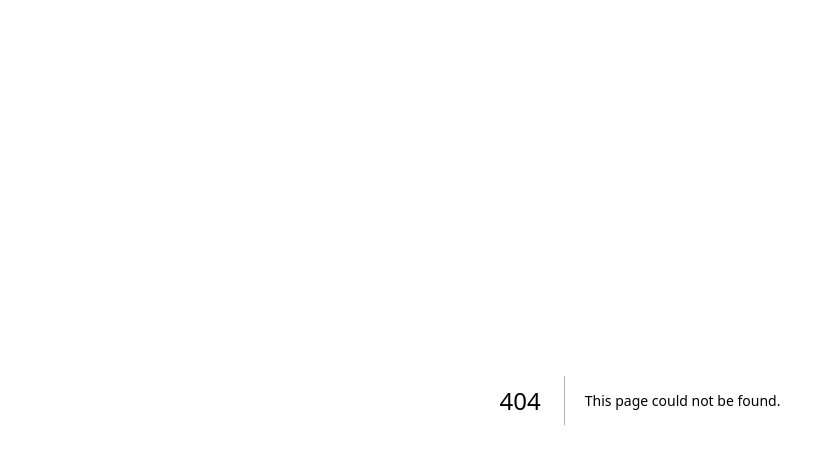
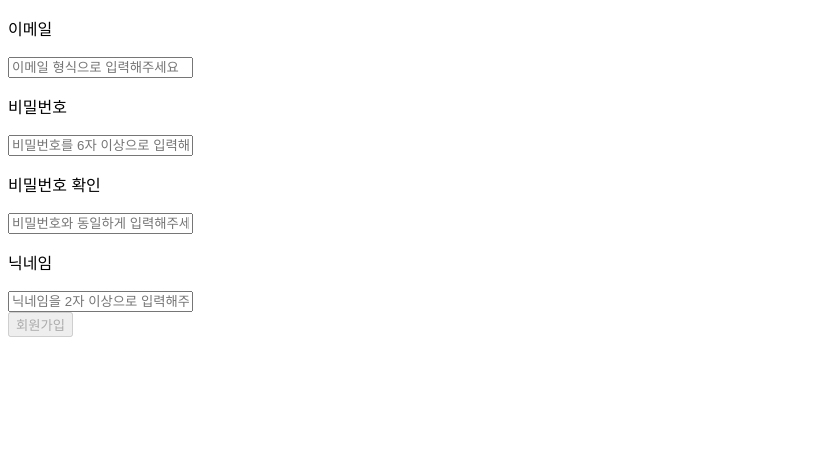
Before and after one commit to makeit80/final_project, a Next.js app: page /login/signup in a window 1280 px wide. Before the commit this address had no page. Shown: the top 464 px of the page, without its empty margins (0-835 px from the left). Built offline with nearby package versions, Linux system fonts and the light colour scheme; no server answers.

Commit message:
update: 이메일 회원가입,로그인 기능 추가

```diff
--- a/src/api/auth.ts
+++ b/src/api/auth.ts
@@ -11,6 +11,7 @@ export const googleLogin = async () => {
       },
     },
   });
+  console.log(data);
   if (data) alert('로그인 되었습니다');
   if (error) console.log('error', error);
 };
@@ -30,7 +31,27 @@ export const kakaoLogin = async () => {
   if (error) console.log('error', error);
 };
 
+// 로그아웃
 export const logOut = async () => {
   const { error } = await supabase.auth.signOut();
   alert('로그아웃 되었습니다');
 };
+
+// 이메일 회원가입
+export const signUp = async (
+  email: string,
+  password: string,
+  nickname: string,
+) => {
+  const { data, error } = await supabase.auth.signUp({
+    email: email,
+    password: password,
+    options: {
+      // emailRedirectTo: email,
+      data: {
+        nickname: nickname,
+      },
+    },
+  });
+  console.log(data);
+};
--- /dev/null
+++ b/src/app/login/signup/page.tsx
@@ -0,0 +1,104 @@
+'use client';
+
+import { signUp } from '@/api/auth';
+import { useRouter } from 'next/navigation';
+import React, { useState } from 'react';
+
+const Signup = () => {
+  const router = useRouter();
+  const [email, setEmail] = useState<string>('');
+  const [password, setPassword] = useState<string>('');
+  const [passwordAgain, setPasswordAgain] = useState<string>('');
+  const [nickname, setNickname] = useState<string>('');
+  const [isValid, setIsValid] = useState<boolean>(false);
+
+  const handleSignupButtonClick = (e: React.FormEvent<HTMLFormElement>) => {
+    e.preventDefault();
+    signUp(email, password, nickname);
+    router.push('/main');
+  };
+
+  const handleEmailInput = (e: React.ChangeEvent<HTMLInputElement>) => {
+    const email = e.target.value;
+    setEmail(email);
+    email.includes('@') &&
+    password.length >= 6 &&
+    password === passwordAgain &&
+    nickname.length >= 2
+      ? setIsValid(true)
+      : setIsValid(false);
+  };
+
+  const handlePasswordInput = (e: React.ChangeEvent<HTMLInputElement>) => {
+    const password = e.target.value;
+    setPassword(password);
+    email.includes('@') &&
+    password.length >= 6 &&
+    password === passwordAgain &&
+    nickname.length >= 2
+      ? setIsValid(true)
+      : setIsValid(false);
+  };
+
+  const handlePasswordAgainInput = (e: React.ChangeEvent<HTMLInputElement>) => {
+    const passwordAgain = e.target.value;
+    setPasswordAgain(passwordAgain);
+    email.includes('@') &&
+    password.length >= 6 &&
+    password === passwordAgain &&
+    nickname.length >= 2
+      ? setIsValid(true)
+      : setIsValid(false);
+  };
+
+  const handleNicknameInput = (e: React.ChangeEvent<HTMLInputElement>) => {
+    const nickname = e.target.value;
+    setNickname(nickname);
+    email.includes('@') &&
+    password.length >= 6 &&
+    password === passwordAgain &&
+    nickname.length >= 2
+      ? setIsValid(true)
+      : setIsValid(false);
+  };
+
+  return (
+    <>
+      <form onSubmit={handleSignupButtonClick}>
+        <p>이메일</p>
+        <input
+          placeholder='이메일 형식으로 입력해주세요'
+          value={email}
+          onChange={handleEmailInput}
+        ></input>
+        <p>비밀번호</p>
+        <input
+          type='password'
+          placeholder='비밀번호를 6자 이상으로 입력해주세요'
+          value={password}
+          onChange={handlePasswordInput}
+        ></input>
+        <p>비밀번호 확인</p>
+        <input
+          type='password'
+          placeholder='비밀번호와 동일하게 입력해주세요'
+          value={passwordAgain}
+          onChange={handlePasswordAgainInput}
+        ></input>
+        <p>닉네임</p>
+        <input
+          placeholder='닉네임을 2자 이상으로 입력해주세요'
+          value={nickname}
+          onChange={handleNicknameInput}
+        ></input>
+        <div>
+          <button type='submit' disabled={!isValid}>
+            회원가입
+          </button>
+        </div>
+      </form>
+    </>
+  );
+};
+
+export default Signup;
--- a/src/components/layout/Navbar.tsx
+++ b/src/components/layout/Navbar.tsx
@@ -13,6 +13,7 @@ const Navbar = () => {
       <div onClick={() => handleNavigation('/artist')}>Artist</div>
       <div onClick={() => handleNavigation('/community')}>Community</div>
       <div onClick={() => handleNavigation('/login')}>Login</div>
+      <div onClick={() => handleNavigation('/login/signup')}>Signup</div>
     </ScNav>
   );
 };
```
Also changed, not shown: src/app/login/page.tsx (+24 -7 lines), src/app/signup/page.tsx (deleted, +0 -7 lines).
